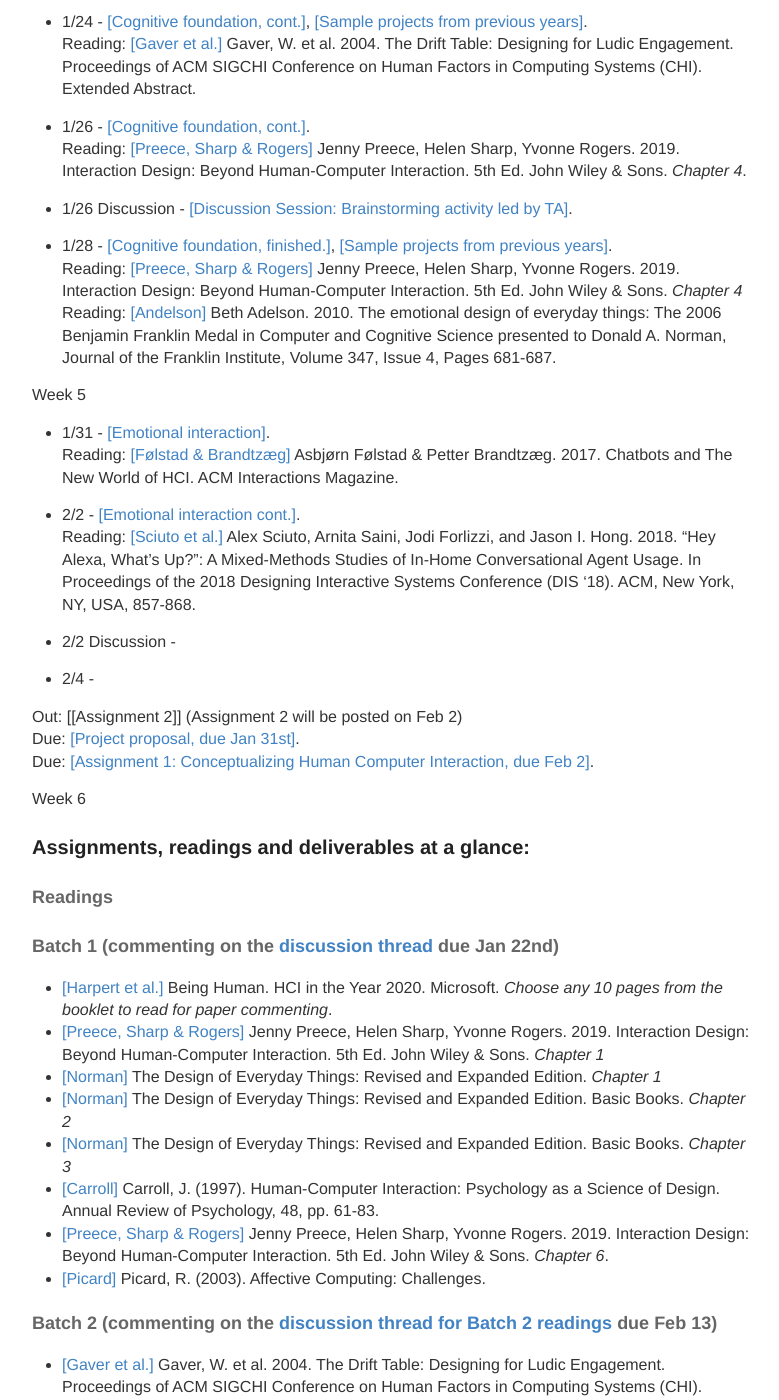
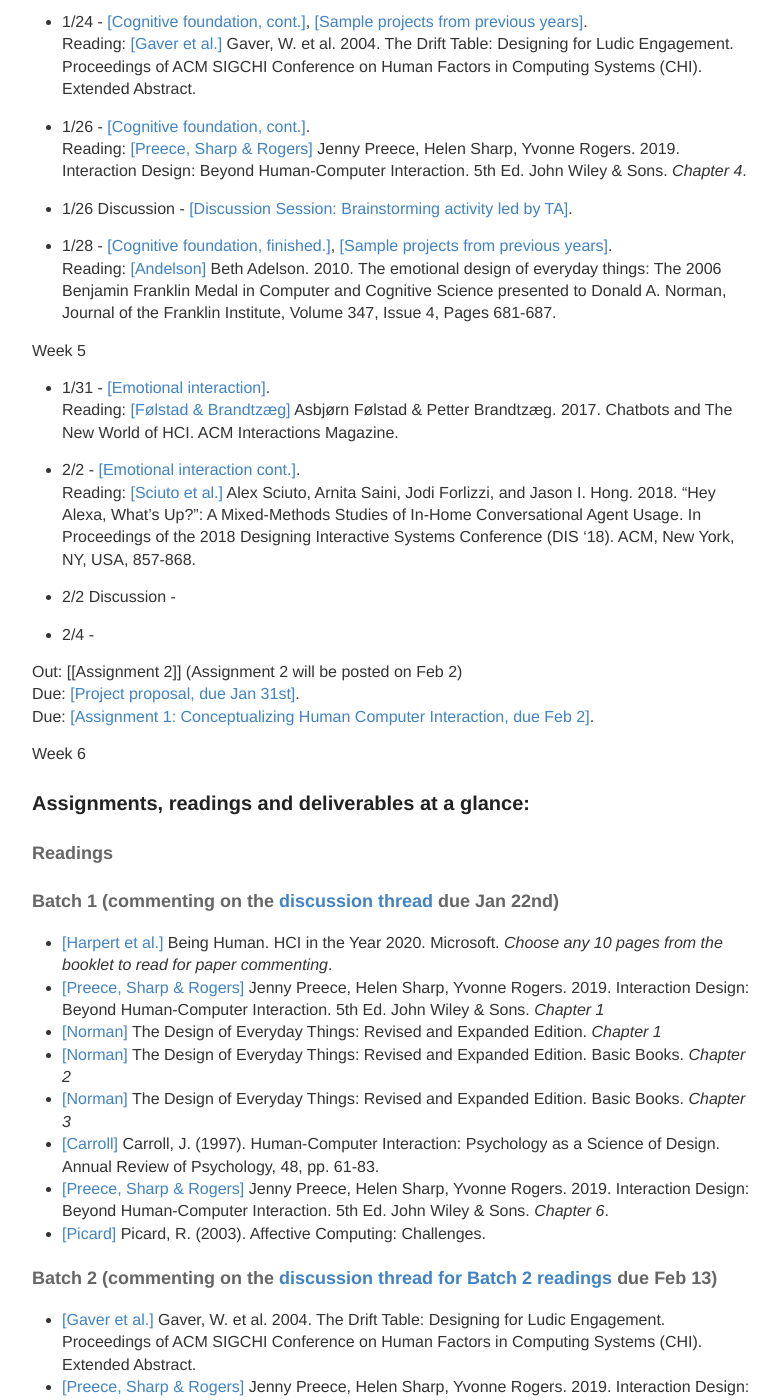
Before and after one commit to hciwang/hciwang.github.io, a Jekyll site: the page built from _posts/2022-1-1-lectures.md, in a window 1280 px wide and 1400 px high, scrolled down 1434 px. Shown: the whole window, without its empty margins (248-1027 px from the left). Built offline with Jekyll 4.4.1, drawn with Linux system fonts in a browser that asks for light colours; some of the changed text lies outside the part shown.

Commit message:
Update 2022-1-1-lectures.md

```diff
--- a/_posts/2022-1-1-lectures.md
+++ b/_posts/2022-1-1-lectures.md
@@ -60,7 +60,6 @@
 - 1/26 Discussion - [[Discussion Session: Brainstorming activity led by TA]](https://canvas.ucdavis.edu/courses/633616/files/folder/Discussion%20slides?preview=15517471).
 
 - 1/28 - [[Cognitive foundation, finished.]](https://canvas.ucdavis.edu/courses/633616/files/folder/Lecture%20slides?preview=15344336), [[Sample projects from previous years]](https://canvas.ucdavis.edu/courses/633616/files/folder/Lecture%20slides?preview=15479195).
-Reading: [[Preece, Sharp & Rogers]](http://www.id-book.com/) Jenny Preece, Helen Sharp, Yvonne Rogers. 2019. Interaction Design: Beyond Human-Computer Interaction. 5th Ed. John Wiley & Sons.  *Chapter 4*
 Reading: [[Andelson]](https://canvas.ucdavis.edu/courses/633616/files/folder/Misc%20files?preview=15551134) Beth Adelson. 2010. The emotional design of everyday things: The 2006 Benjamin Franklin Medal in Computer and Cognitive Science presented to Donald A. Norman, Journal of the Franklin Institute, Volume 347, Issue 4, Pages 681-687.
 
 Week 5
@@ -96,7 +95,6 @@
 #### Batch 2 (commenting on the [discussion thread for Batch 2 readings](https://canvas.ucdavis.edu/courses/633616/discussion_topics/872948) due Feb 13)
 - [[Gaver et al.]](https://canvas.ucdavis.edu/courses/633616/files/folder/Misc%20files?preview=15474362) Gaver, W. et al. 2004. The Drift Table: Designing for Ludic Engagement. Proceedings of ACM SIGCHI Conference on Human Factors in Computing Systems (CHI). Extended Abstract.
 - [[Preece, Sharp & Rogers]](http://www.id-book.com/) Jenny Preece, Helen Sharp, Yvonne Rogers. 2019. Interaction Design: Beyond Human-Computer Interaction. 5th Ed. John Wiley & Sons.  *Chapter 4*.
-- [[Preece, Sharp & Rogers]](http://www.id-book.com/) Jenny Preece, Helen Sharp, Yvonne Rogers. 2019. Interaction Design: Beyond Human-Computer Interaction. 5th Ed. John Wiley & Sons.  *Chapter 4*
 - [[Andelson]](https://canvas.ucdavis.edu/courses/633616/files/folder/Misc%20files?preview=15551134) Beth Adelson. 2010. The emotional design of everyday things: The 2006 Benjamin Franklin Medal in Computer and Cognitive Science presented to Donald A. Norman, Journal of the Franklin Institute, Volume 347, Issue 4, Pages 681-687.
 - [[Følstad & Brandtzæg]](https://canvas.ucdavis.edu/courses/633616/files/folder/Misc%20files?preview=15578743) Asbjørn Følstad & Petter Brandtzæg. 2017. Chatbots and The New World of HCI. ACM Interactions Magazine.
 - [[Sciuto et al.]](https://canvas.ucdavis.edu/courses/633616/files/folder/Misc%20files?preview=15578746) Alex Sciuto, Arnita Saini, Jodi Forlizzi, and Jason I. Hong. 2018. "Hey Alexa, What's Up?": A Mixed-Methods Studies of In-Home Conversational Agent Usage. In Proceedings of the 2018 Designing Interactive Systems Conference (DIS '18). ACM, New York, NY, USA, 857-868.
```
